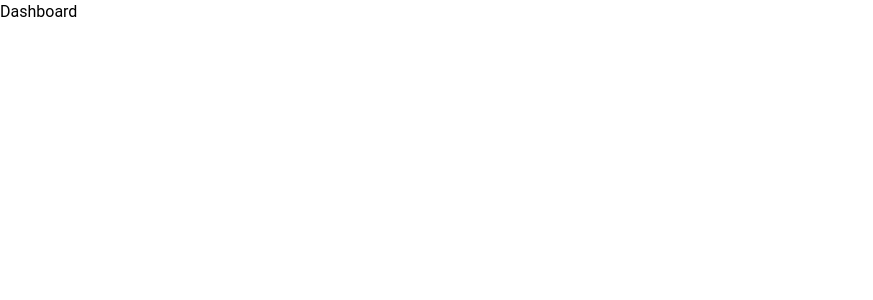
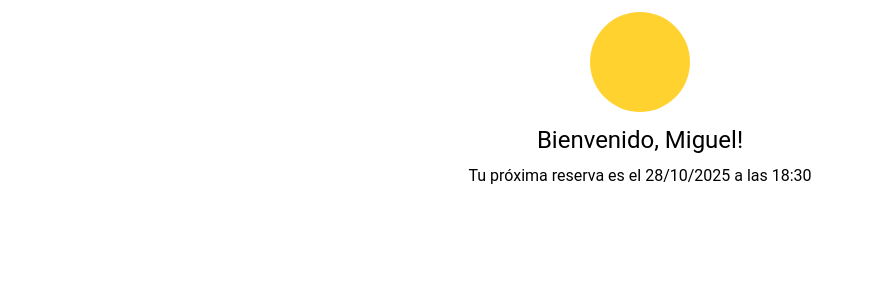
Before and after one commit to cperefer/boxUp_frontend, a React (Vite) app: page / in a window 1280 px wide. Shown: the top 300 px of the page, without its empty margins (0-873 px from the left). Built offline with nearby package versions, Linux system fonts and the light colour scheme.

Commit message:
feat: added WelcomeUser component

```diff
--- a/src/Dashboard.tsx
+++ b/src/Dashboard.tsx
@@ -1,5 +1,11 @@
+import { WelcomeUser } from "./WelcomeUser"
+
 export const Dashboard = () => {
   return (
-    <div>Dashboard</div>
+    <div>
+      <div className="flex flex-col items-center">
+        <WelcomeUser />
+      </div>
+    </div>
   )
 }
--- /dev/null
+++ b/src/WelcomeUser.tsx
@@ -0,0 +1,10 @@
+export const WelcomeUser = () => {
+  return (
+    <>
+      <div className="w-25 h-25 rounded-full bg-amber-300 my-3">
+      </div>
+      <p className="text-2xl pb-2">Bienvenido, Miguel!</p>
+      <p>Tu próxima reserva es el 28/10/2025 a las 18:30</p>
+    </>
+  )
+}
--- a/src/index.css
+++ b/src/index.css
@@ -3,6 +3,7 @@
 #root {
   font-family: Roboto, Inter, sans-serif;
 }
+
 @theme inline {
   --color-primary: oklch(0.4837 0.2141 272);
   --color-complementary: oklch(0.8228 0.1557 105.27);
```
